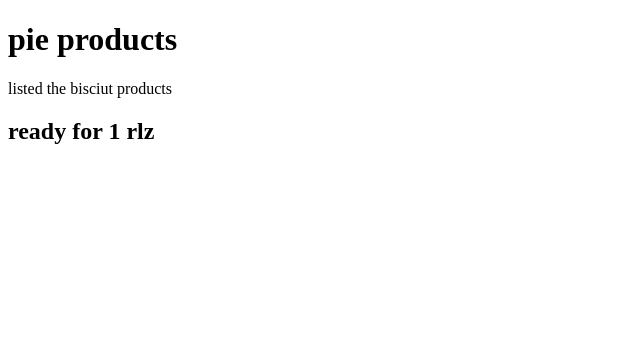
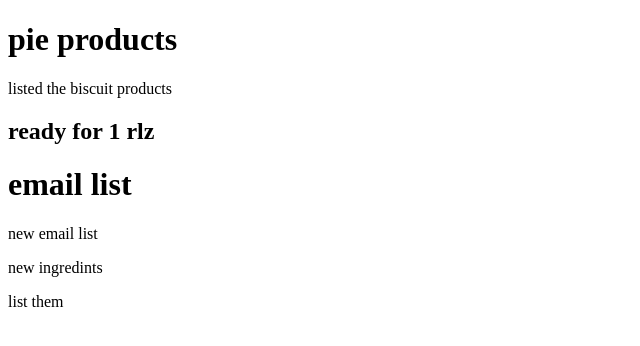
Before and after one commit to VaibhavShetter/com.pie1.demo, a plain HTML site: page WebContent/index.html in a window 1280 px wide. Shown: the whole page, without its empty margins (0-640 px from the left). Drawn offline with Linux system fonts and the light colour scheme.

Commit message:
bug fixed 1.1v
for prduction

```diff
--- a/WebContent/index.html
+++ b/WebContent/index.html
@@ -7,9 +7,14 @@
 <body>
 <h1>pie  products</h1>
 
-<p>listed the bisciut products</p>
+<p>listed the biscuit products</p>
 
 <h2>ready for 1 rlz </h2>
 
+<h1>email list </h1>
+<p>new email list</p>
+
+<p>new ingredints</p>
+<p>list them</p>
 </body>
 </html>
```
